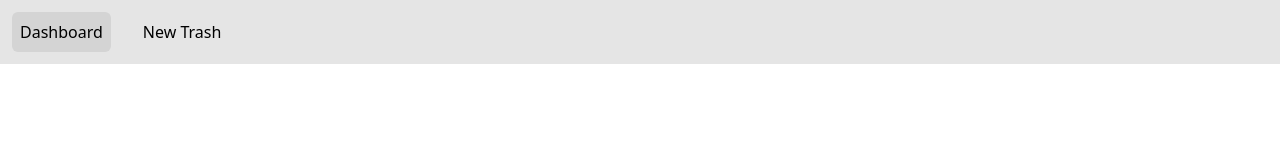
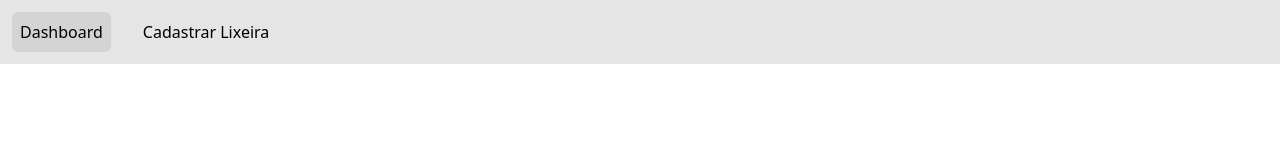
Before and after one commit to rafaScalet/Automate, a React (Vite) app: page / in a window 1280 px wide. Shown: the top 160 px of the page. Built offline with nearby package versions, Linux system fonts and the light colour scheme; no server answers; the database is empty.

Commit message:
:sparkles: feat: update navbar

```diff
--- a/src/components/navbar/NavBar.tsx
+++ b/src/components/navbar/NavBar.tsx
@@ -4,7 +4,7 @@ export function NavBar() {
   return (
     <nav className="sticky top-0 z-50 flex w-full gap-6 bg-neutral-200 p-3 dark:bg-zinc-900">
       <NavButton to="/">Dashboard</NavButton>
-      <NavButton to="/new">New Trash</NavButton>
+      <NavButton to="/new">Cadastrar Lixeira</NavButton>
     </nav>
   );
 }
```
